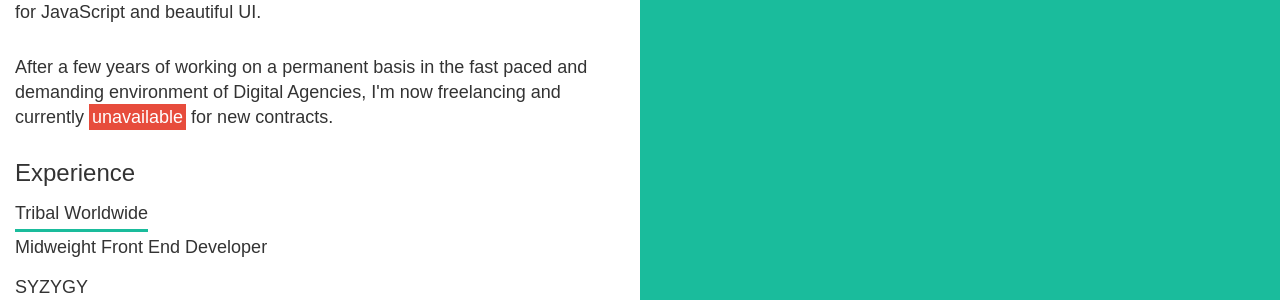
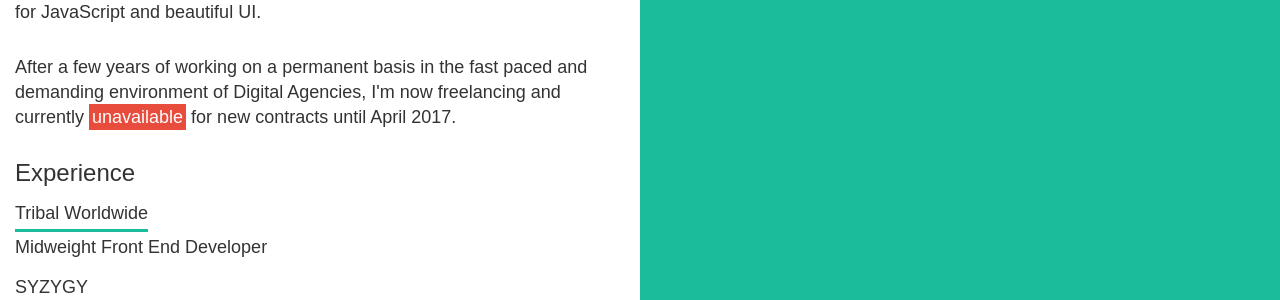
Before and after one commit to ezeikel/ezeikel-personal-blog-web, a Jekyll site: the page built from index.html, in a window 1280 px wide. Shown: the part 305-605 px from the top of the page. Built offline with Jekyll 4.4.1, drawn with Linux system fonts in a browser that asks for light colours; nearby versions of some CDN libraries.

Commit message:
Added date of availability.

```diff
--- a/_layouts/home.html
+++ b/_layouts/home.html
@@ -42,7 +42,7 @@
           </div>
           <div class="about-me__copy-container">
             <div class="about-me__intro">
-              <p class="about-me__intro">Hi, my name is Ezeikel and I am a Front End Developer with a real passion for JavaScript and beautiful UI.</p><p>After a few years of working on a permanent basis in the fast paced and demanding environment of Digital Agencies, I'm now freelancing and currently <span class="unavailable"><a href="mailto:ezeikelpemberton@gmail.com?subject=Work">unavailable</a></span> for new contracts.</p>
+              <p class="about-me__intro">Hi, my name is Ezeikel and I am a Front End Developer with a real passion for JavaScript and beautiful UI.</p><p>After a few years of working on a permanent basis in the fast paced and demanding environment of Digital Agencies, I'm now freelancing and currently <span class="unavailable"><a href="mailto:ezeikelpemberton@gmail.com?subject=Work">unavailable</a></span> for new contracts until April 2017.</p>
             </div>
             <div class="about-me__experience">
               <h4 class="experience__title">Experience</h4>
```
